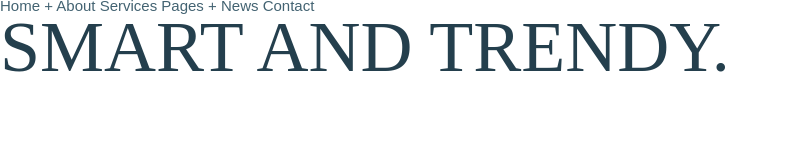
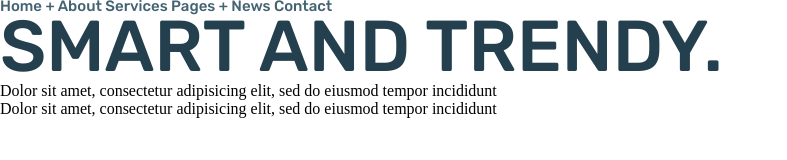
Before and after one commit to ilkin140293/Glee, a website: page app/index.html in a window 1280 px wide. Shown: the whole page, without its empty margins (0-787 px from the left). Drawn offline with nearby package versions, Linux system fonts and the light colour scheme; files that its build step writes are made by us from their sources.

Commit message:
added new text

```diff
--- a/app/index.html
+++ b/app/index.html
@@ -17,6 +17,9 @@
 <body>
   <p>Home + About Services Pages + News Contact</p>
   <h1>SMART AND TRENDY.</h1>
+  <span>Dolor sit amet, consectetur adipisicing elit, sed do eiusmod tempor incididunt <br>
+    Dolor sit amet, consectetur adipisicing elit, sed do eiusmod tempor incididunt
+  </span>
 
 
 
--- a/app/scss/style.scss
+++ b/app/scss/style.scss
@@ -4,14 +4,16 @@
 @import 'global';
 
 p {
-  font-family: 'Myriad Pro-Regular', sans-serif;
-  font-weight: 400;
+  font-family: 'Rubik', sans-serif;
+  font-weight: 500;
   font-size: 15px;
   line-height: 12px;
   color: #436372;
 }
 
 h1 {
+  font-family: 'Rubik', sans-serif;
+  font-weight: 500;
   font-size: 72px;
   line-height: 70px;
   font-weight: 500;
```
Also changed, not shown: tyle.scss (added, +11 -0 lines).
